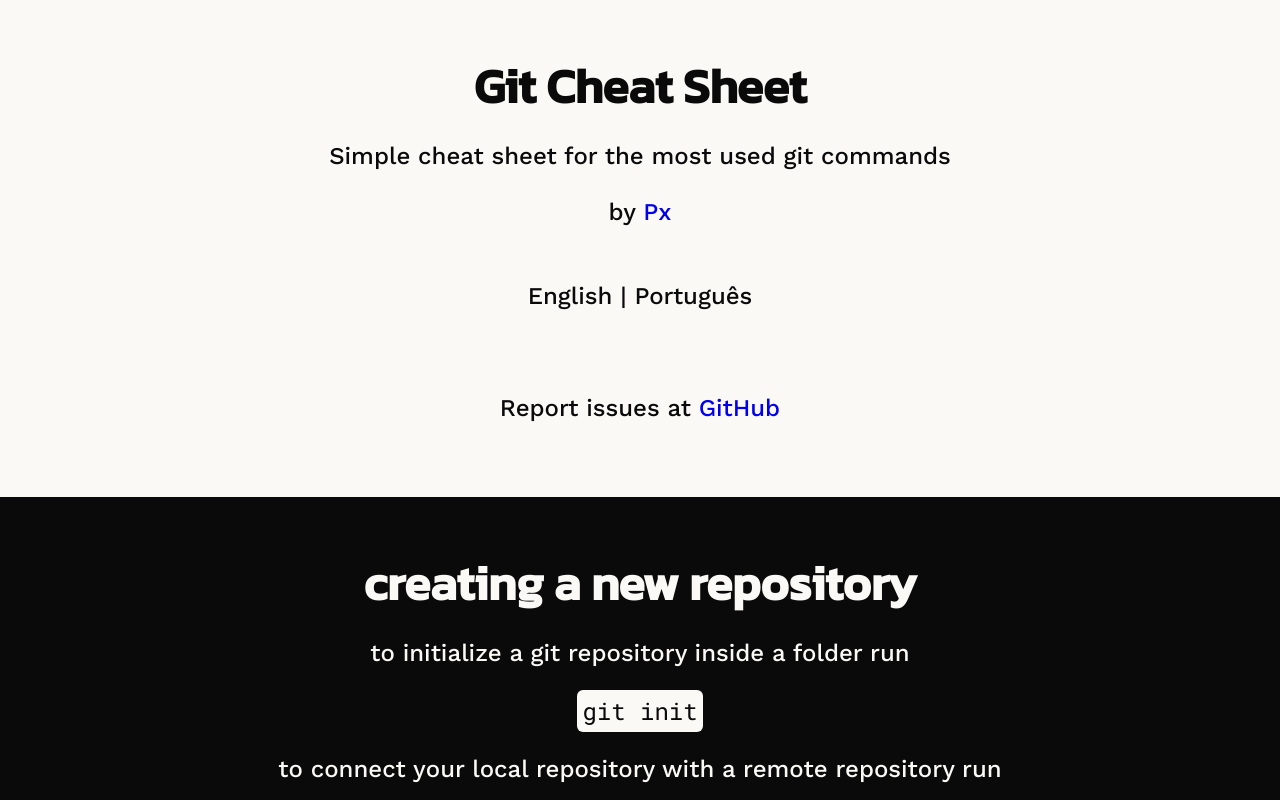
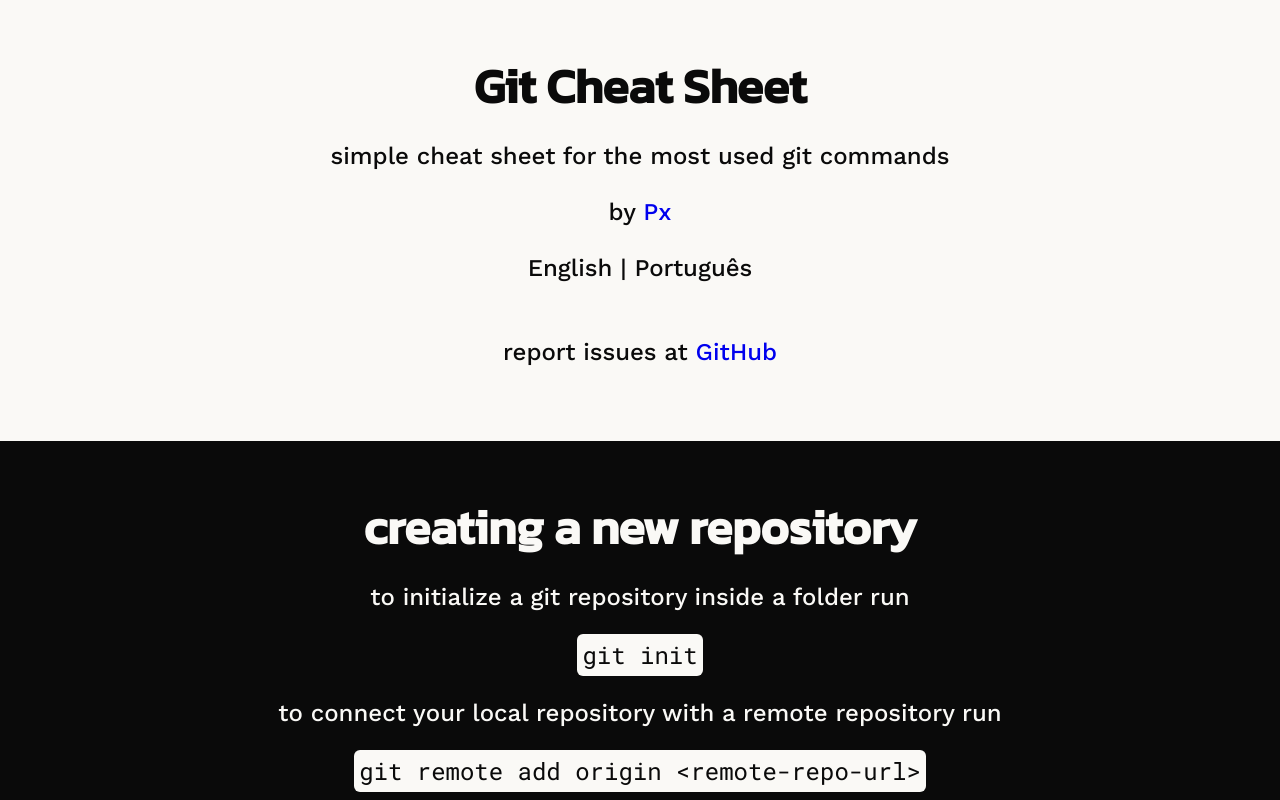
Before and after one commit to itispx/git-cheat-sheet, a React (Create React App) app: page / in a window 1280 px wide. Shown: the top 800 px of the page. Built offline with nearby package versions, Linux system fonts and the light colour scheme.

Commit message:
fix: export trans

```diff
--- a/src/App.tsx
+++ b/src/App.tsx
@@ -27,11 +27,9 @@ const App: React.FC = () => {
         </a>
         <br />
         <br />
-        <br />
         <h4 onClick={() => setLanguage("en")}>{translations.en.language}</h4>
         {" | "}
         <h4 onClick={() => setLanguage("pt_BR")}>{translations.pt_BR.language}</h4>
-        <br />
         <br />
         <br />
         <br />
--- a/src/translations/en.ts
+++ b/src/translations/en.ts
@@ -1,10 +1,10 @@
-export const en = {
+const en = {
   language: "English",
   document_title: "Px's Git Cheat Sheet",
   by: "by",
   presentation_title: "Git Cheat Sheet",
-  presentation_desc: "Simple cheat sheet for the most used git commands",
-  report_issues: "Report issues at",
+  presentation_desc: "simple cheat sheet for the most used git commands",
+  report_issues: "report issues at",
   init_title: "creating a new repository",
   init_repo: "to initialize a git repository inside a folder run",
   connect_repo_remote: "to connect your local repository with a remote repository run",
@@ -43,3 +43,5 @@ export const en = {
   merge_diff: "to preview the difference between the two merging branches you can use",
   note: "note:",
 };
+
+export default en;
--- a/src/translations/index.ts
+++ b/src/translations/index.ts
@@ -1,4 +1,6 @@
-import { en } from "./en";
-import { pt_BR } from "./pt-BR";
+import en from "./en";
+import pt_BR from "./pt-BR";
 
-export default { en, pt_BR };
+const translations = { en, pt_BR };
+
+export default translations;
--- a/src/translations/pt-BR.ts
+++ b/src/translations/pt-BR.ts
@@ -1,10 +1,10 @@
-export const pt_BR = {
+const pt_BR = {
   language: "Português",
   document_title: "Folha de Cola Git do Px",
   by: "por",
   presentation_title: "Folha de Cola Git",
-  presentation_desc: "Uma folha de cola para os comandos mais usados do git",
-  report_issues: "Reporte problemas no",
+  presentation_desc: "uma folha de cola para os comandos mais usados do git",
+  report_issues: "reporte problemas no",
   init_title: "criando um repositório novo",
   init_repo: "para inicializar um repositório git dentro de uma pasta use",
   connect_repo_remote: "para conectar seu repositório local a um repositório remoto use",
@@ -46,3 +46,5 @@ export const pt_BR = {
   merge_diff: "para ver a diferença entre as duas branch's use",
   note: "nota:",
 };
+
+export default pt_BR;
```
